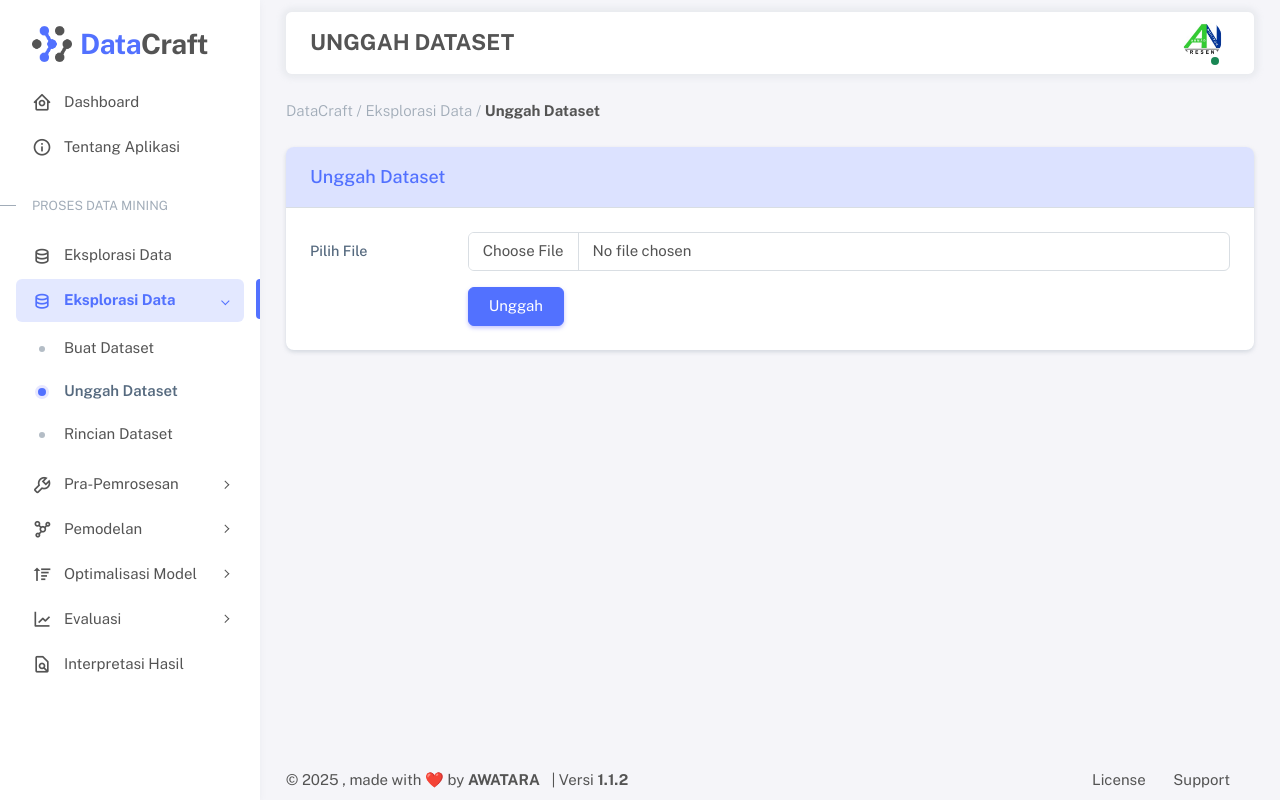
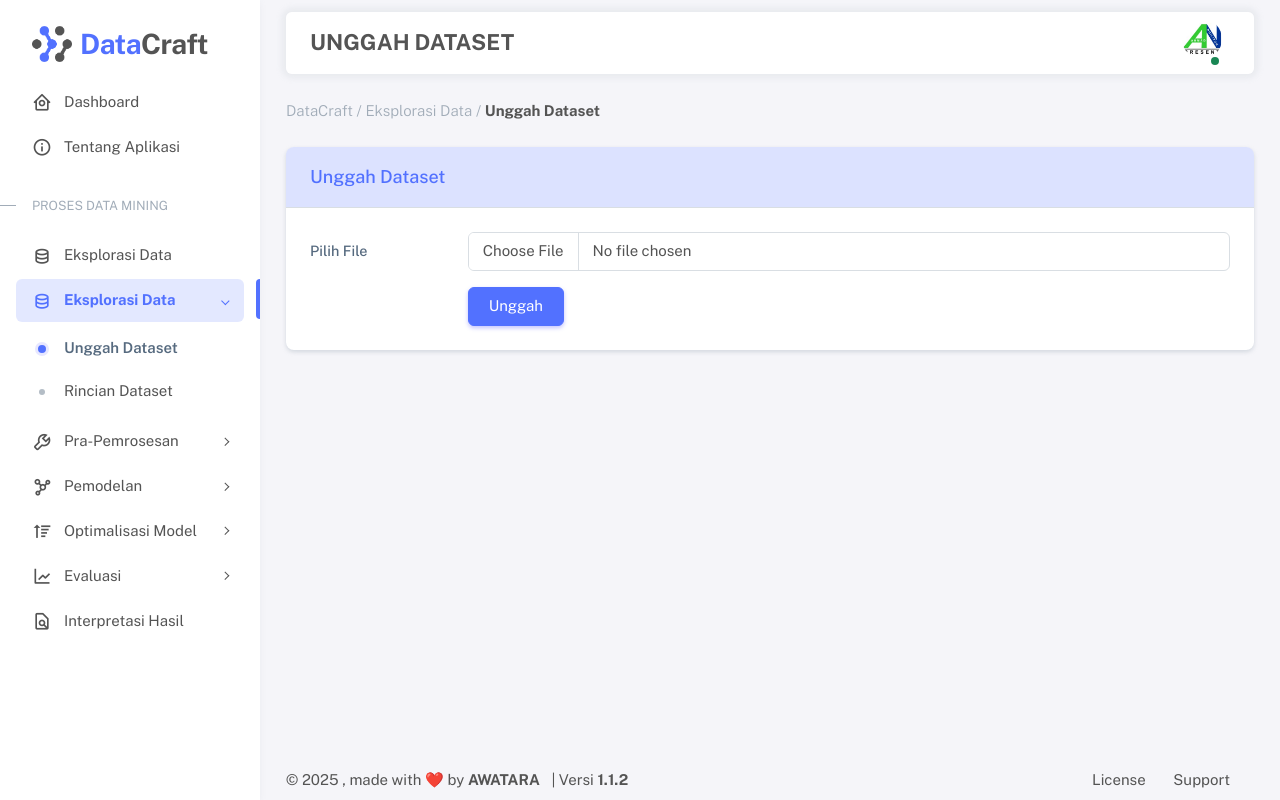
Before and after one commit to ahmadngiliyun00/datacraft, a Flask app: page /upload-dataset in a window 1280 px wide. Run offline with Flask 3, Linux system fonts and the light colour scheme; some libraries are stand-ins or nearby versions.

Commit message:
remove create-dataset

```diff
--- a/app.py
+++ b/app.py
@@ -95,62 +95,63 @@ def about():
     return render_template('about.html', title="Tentang Aplikasi")
 
 # Route untuk halaman Membuat Dataset
-@app.route('/create-dataset', methods=['GET','POST'])
-def create_dataset():
-    if request.method == 'POST':
-        # Ambil input dari form
-        keyword = request.form['keyword']
-        tweet_limit = request.form['tweet_limit']
-        auth_token = request.form['auth_token']
-
-        # Tentukan direktori penyimpanan
-        save_dir = os.path.join(os.getcwd(), "data")
-        os.makedirs(save_dir, exist_ok=True)
-
-        # Nama file
-        safe_keyword = re.sub(r'[^\w\s]', '_', keyword)  # Ganti karakter khusus jadi '_'
-        safe_keyword = re.sub(r'\s+', '_', safe_keyword.strip())  # Hilangkan spasi berlebih
-        timestamp = datetime.now().strftime("%Y%m%d%H%M%S")
-        filename = f"dataset_0_{safe_keyword}_{timestamp}.csv"
-        file_path = os.path.join(save_dir, filename)
-
-        # Pindah ke direktori kerja
-        os.chdir(save_dir)
-
-        # Perintah scraping
-        command = (
-            f"npx -y tweet-harvest@2.6.1 "
-            f"-o \"{filename}\" -s \"{keyword}\" --tab \"LATEST\" -l {tweet_limit} --token {auth_token}"
-        )
-        result = os.system(command)
-
-        # Kembalikan ke direktori awal
-        os.chdir(os.path.dirname(__file__))
-
-        # Validasi file secara manual ke dalam direktori 'data/tweets-data'
-        manual_path = os.path.join(os.getcwd(), "data", "tweets-data", filename)
-
-
-        # Validasi file
-        if os.path.exists(manual_path):
-            return render_template('01_create_dataset.html',
-                                title="Buat Dataset",
-                                success_message=f"Dataset berhasil dibuat: {filename}",
-                                download_link=url_for('download_file', filename=filename),
-                                keyword=keyword, tweet_limit=tweet_limit, auth_token=auth_token)
-        else:
-            flash(f"Gagal membuat dataset. Periksa kembali inputan atau token. {file_path}", "error")
-            return redirect(url_for('create_dataset'))
-
-    return render_template('01_create_dataset.html', title="Buat Dataset")
+# @app.route('/create-dataset', methods=['GET','POST'])
+# def create_dataset():
+#     if request.method == 'POST':
+#         # Ambil input dari form
+#         keyword = request.form['keyword']
+#         tweet_limit = request.form['tweet_limit']
+#         auth_token = request.form['auth_token']
+
+#         # Tentukan direktori penyimpanan
+#         save_dir = os.path.join(os.getcwd(), "data")
+#         os.makedirs(save_dir, exist_ok=True)
+
+#         # Nama file
+#         safe_keyword = re.sub(r'[^\w\s]', '_', keyword)  # Ganti karakter khusus jadi '_'
+#         safe_keyword = re.sub(r'\s+', '_', safe_keyword.strip())  # Hilangkan spasi berlebih
+#         timestamp = datetime.now().strftime("%Y%m%d%H%M%S")
+#         filename = f"dataset_0_{safe_keyword}_{timestamp}.csv"
+#         file_path = os.path.join(save_dir, filename)
+
+#         # Pindah ke direktori kerja
+#         os.chdir(save_dir)
+
+#         # Perintah scraping
+#         command = (
+#             f"npx -y tweet-harvest@2.6.1 "
+#             f"-o \"{filename}\" -s \"{keyword}\" --tab \"LATEST\" -l {tweet_limit} --token {auth_token}"
+#         )
+#         result = os.system(command)
+
+#         # Kembalikan ke direktori awal
+#         os.chdir(os.path.dirname(__file__))
+
+#         # Validasi file secara manual ke dalam direktori 'data/tweets-data'
+#         manual_path = os.path.join(os.getcwd(), "data", "tweets-data", filename)
+
+
+#         # Validasi file
+#         if os.path.exists(manual_path):
+#             return render_template('01_create_dataset.html',
+#                                 title="Buat Dataset",
+#                                 success_message=f"Dataset berhasil dibuat: {filename}",
+#                                 download_link=url_for('download_file', filename=filename),
+#                                 keyword=keyword, tweet_limit=tweet_limit, auth_token=auth_token)
+#         else:
+#             flash(f"Gagal membuat dataset. Periksa kembali inputan atau token. {file_path}", "error")
+#             return redirect(url_for('create_dataset'))
+
+#     return render_template('01_create_dataset.html', title="Buat Dataset")
 
 # Route untuk mengunduh file yang sudah dibuat
 @app.route('/download/<filename>')
 def download_file(filename):
     # Tentukan direktori berdasarkan nama file
-    if filename.startswith("dataset_0"):
-        download_dir = os.path.join(os.getcwd(), "data", "tweets-data")
-    elif filename.startswith("dataset_1"):
+    # if filename.startswith("dataset_0"):
+    #     download_dir = os.path.join(os.getcwd(), "data", "tweets-data")
+    # el
+    if filename.startswith("dataset_1"):
         download_dir = os.path.join(os.getcwd(), "data", "processed")
     elif filename.startswith("dataset_2"):
         download_dir = os.path.join(os.getcwd(), "data", "processed")
--- a/templates/partials/sidebar.html
+++ b/templates/partials/sidebar.html
@@ -56,11 +56,11 @@
 			</a>
 
 			<ul class="menu-sub">
-				<li class="menu-item {% if request.path == url_for('create_dataset') %}active{% endif %}">
+				<!-- <li class="menu-item {% if request.path == url_for('create_dataset') %}active{% endif %}">
 					<a href="{{ url_for('create_dataset') }}" class="menu-link">
 						<div data-i18n="Buat Dataset">Buat Dataset</div>
 					</a>
-				</li>
+				</li> -->
 				<li class="menu-item {% if request.path == url_for('upload_dataset') %}active{% endif %}">
 					<a href="{{ url_for('upload_dataset') }}" class="menu-link">
 						<div data-i18n="Unggah Dataset">Unggah Dataset</div>
```
